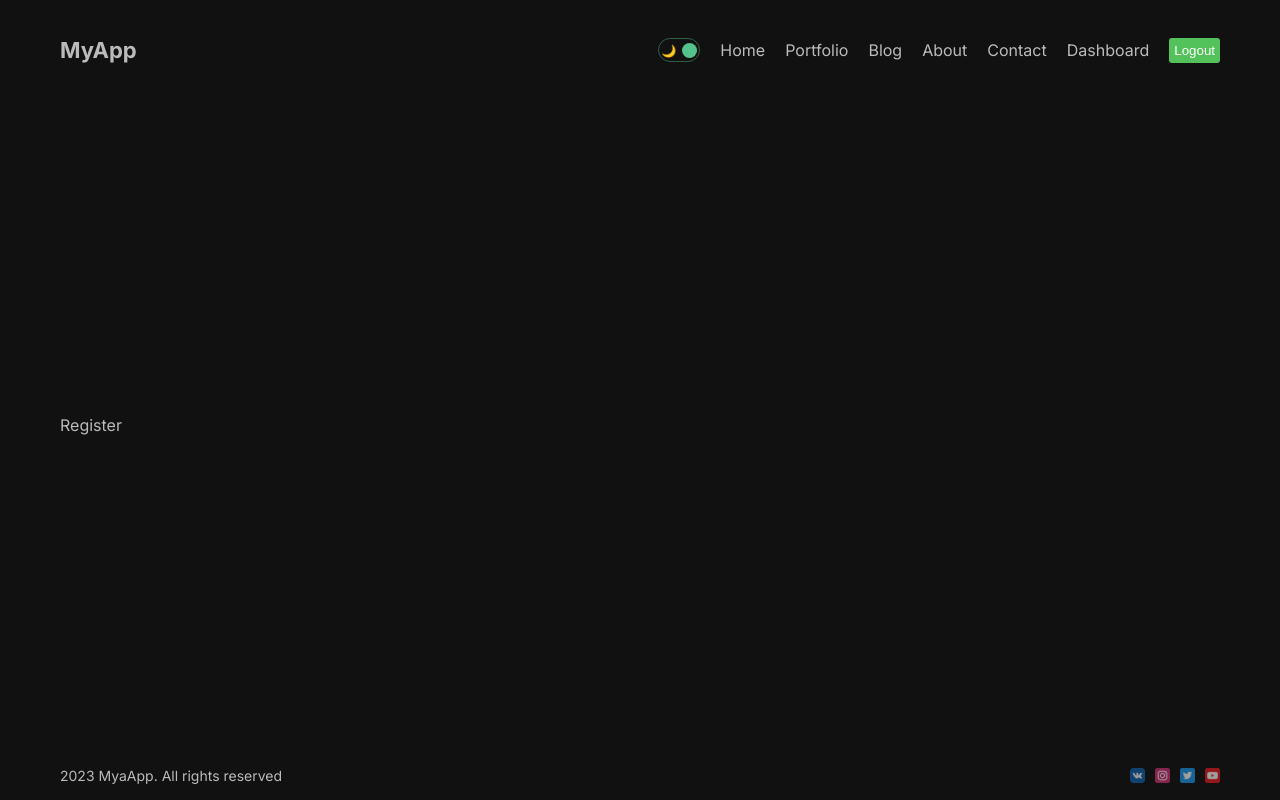
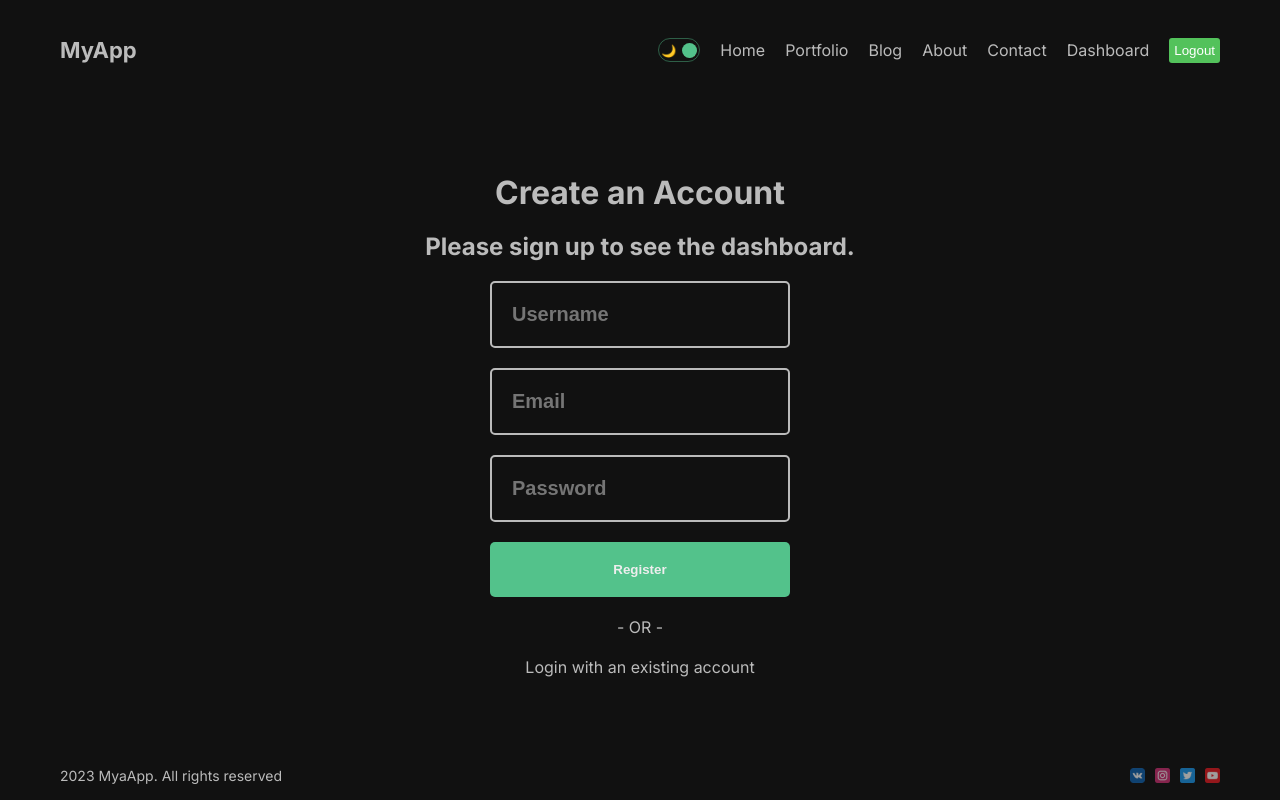
Before and after one commit to BANDITOS86/ai-next-react, a Next.js app: page /dashboard/register in a window 1280 px wide. Built offline with nearby package versions, Linux system fonts and the light colour scheme.

Commit message:
feat: add register new user form and saved the registration data on the server mongoDB

```diff
--- a/src/app/dashboard/(auth)/register/page.jsx
+++ b/src/app/dashboard/(auth)/register/page.jsx
@@ -1,8 +1,58 @@
-import React from 'react'
+"use client"
+
+import React, { useState } from "react";
+import Link from "next/link";
+import styles from './page.module.css';
+import { useRouter } from "next/navigation";
 
 const Register = () => {
+  const [error, setError] = useState(null);
+  const router = useRouter();
+
+  const handleSubmit = async (e) => {
+    e.preventDefault();
+
+    const name = e.target[0].value;
+    const email = e.target[1].value;
+    const password = e.target[2].value;
+
+    try {
+      const res = await fetch("/api/auth/register", {
+        method: "POST",
+        headers: {
+          "Content-Type": "application/json",
+        },
+        body: JSON.stringify({
+          name,
+          email,
+          password,
+        }),
+      });
+      res.status === 201 && router.push("/dashboard/login?success=Account has been created");
+    } catch (err) {
+      setError(err);
+      console.log(err);
+    }
+  }
+
   return (
-    <div>Register</div>
+    <div className={styles.container}>
+      <h1 className={styles.title}>Create an Account</h1>
+      <h2 className={styles.subtitle}>Please sign up to see the dashboard.</h2>
+
+      <form className={styles.form} onSubmit={handleSubmit}>
+        <input className={styles.input} type="text" placeholder="Username" required />
+        <input className={styles.input} type="email" placeholder="Email" required />
+        <input className={styles.input} type="password" placeholder="Password" required />
+        <button className={styles.button}>Register</button>
+        {error && "Something went wrong!"}
+      </form>
+
+      <span className={styles.or}>- OR -</span>
+      <Link className={styles.link} href="/dashboard/login">
+        Login with an existing account
+      </Link>
+    </div>
   )
 }
 
--- /dev/null
+++ b/src/app/dashboard/(auth)/register/page.module.css
@@ -0,0 +1,35 @@
+.container{
+    display: flex;
+    flex-direction: column;
+    gap: 20px;
+    align-items: center;
+    justify-content: center;
+  }
+
+  .form{
+    width: 300px;
+    display: flex;
+    flex-direction: column;
+    gap: 20px;
+  }
+
+  .input{
+    padding: 20px;
+    background-color: transparent;
+    border: 2px solid #bbb;
+    color:#bbb;
+    border-radius: 5px;
+    font-size: 20px;
+    font-weight: bold;
+  }
+
+  .button {
+    width: 300px;
+    padding: 20px;
+    cursor: pointer;
+    background-color: #53c28b;
+    border: none;
+    border-radius: 5px;
+    color: #eee;
+    font-weight: bold;
+  }
```
Also changed, not shown: src/app/api/auth/register/route.js (added, +29 -0 lines).
